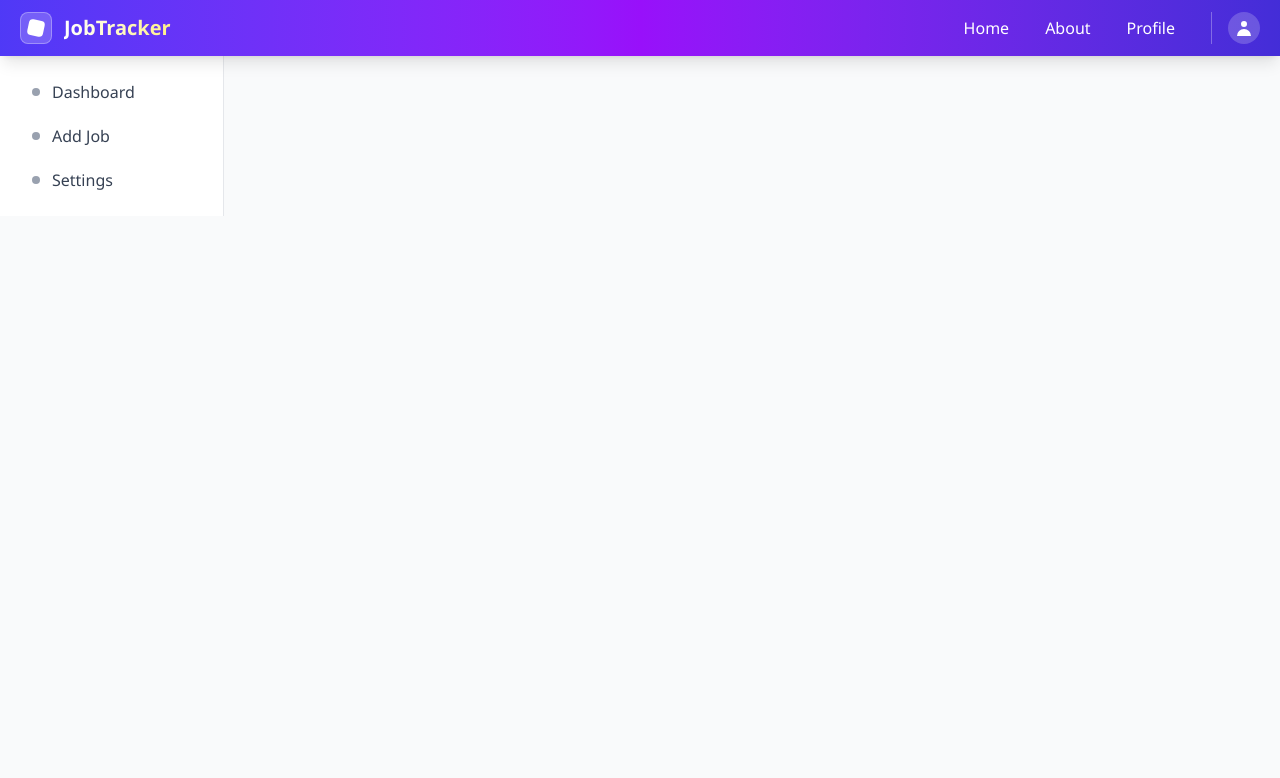
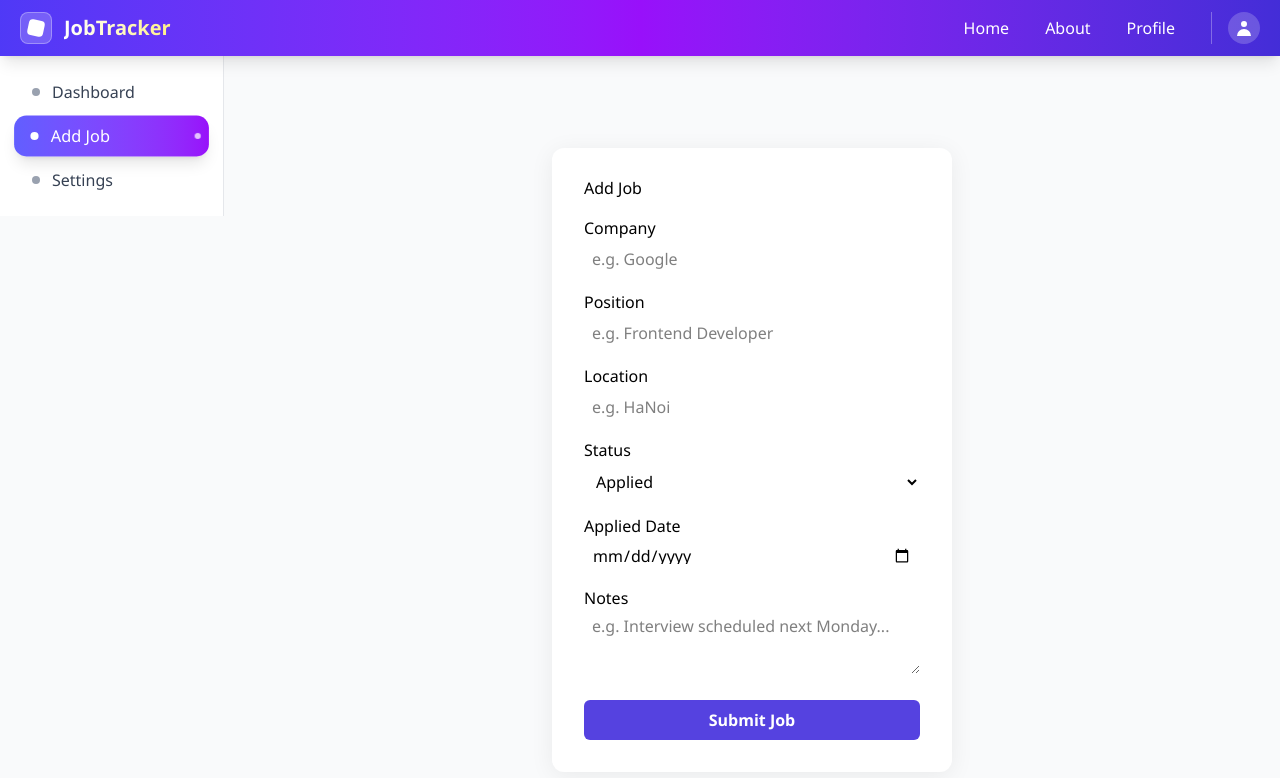
Before and after one commit to PhamTranDUc/LG_React, a React (Vite) app in the folder my-app/: page /add-job in a window 1280 px wide. Shown: the top 778 px of the page. Built offline with nearby package versions, Linux system fonts and the light colour scheme.

Commit message:
feat_add-Job

```diff
--- a/my-app/src/App.jsx
+++ b/my-app/src/App.jsx
@@ -1,12 +1,15 @@
 import { Routes, Route } from 'react-router-dom';
 import MainLayout from './layouts/MainLayout';
 import DashboardPage from './pages/DashboardPage';
+import AddJobPage from './pages/AddJobPage';
 
 function App() {
   return (
     <MainLayout>
       <Routes>
         <Route path="/" element={<DashboardPage />} />
+        <Route path="/add-job" element={<AddJobPage />} />
+        <Route path="/dashboard" element={<DashboardPage />} />
       </Routes>
     </MainLayout>
   );
--- a/my-app/src/constants/index.js
+++ b/my-app/src/constants/index.js
@@ -1,8 +1,14 @@
+// export const MENU_ITEMS = [
+//   { id: 'dashboard', label: 'Dashboard' },
+//   { id: 'add-job', label: 'Add Job' },
+//   { id: 'settings', label: 'Settings' }
+// ];
 export const MENU_ITEMS = [
-  { id: 'dashboard', label: 'Dashboard' },
-  { id: 'add-job', label: 'Add Job' },
-  { id: 'settings', label: 'Settings' }
+  { id: 'dashboard', label: 'Dashboard', path: '/dashboard' },
+  { id: 'add-job', label: 'Add Job', path: '/add-job' },
+  { id: 'settings', label: 'Settings', path: '/settings' }
 ];
+
 
 export const JOB_STATUS_CLASSES = {
   applied: 'bg-green-100 text-green-800',
@@ -19,12 +25,14 @@ export const getStatusColor = (status) => {
 export const JOB_STATUS_MAP = {
   1: 'Applied',
   2: 'Interview',
-  3: 'Rejected',
+  3: 'Offer',
+  4: 'Rejected',
 };
 
 export const JOB_STATUS_OPTIONS = [
   'All Status',
   'Applied',
   'Interview',
+  'Offer',
   'Rejected',
 ];
--- a/my-app/src/pages/AddJobPage.jsx
+++ b/my-app/src/pages/AddJobPage.jsx
@@ -0,0 +1,186 @@
+import React, { useState } from "react";
+
+const API_URL = import.meta.env.VITE_REACT_APP_API_URL + "/v1/jobs/job";
+
+const statusOptions = [
+  { value: 1, label: "Interview" },
+  { value: 2, label: "Applied" },
+  { value: 3, label: "Offer" },
+  { value: 4, label: "Rejected" },
+];
+
+export default function AddJobPage() {
+  const [form, setForm] = useState({
+    company: "",
+    title: "",
+    location: "",
+    status: 2,
+    appliedDate: "",
+    notes: "",
+  });
+  const [loading, setLoading] = useState(false);
+  const [success, setSuccess] = useState(false);
+
+  const handleChange = (e) => {
+    const { name, value } = e.target;
+    setForm((prev) => ({
+      ...prev,
+      [name]: value,
+    }));
+  };
+
+  const handleSubmit = async (e) => {
+    e.preventDefault();
+    setLoading(true);
+    setSuccess(false);
+    try {
+      const res = await fetch(API_URL, {
+        method: "POST",
+        headers: { "Content-Type": "application/json" },
+        body: JSON.stringify({
+          company: form.company,
+          title: form.title,
+          location: form.location,
+          status: Number(form.status),
+          appliedDate: form.appliedDate || new Date().toISOString(),
+          notes: form.notes,
+        }),
+      });
+      if (res.ok) {
+        setSuccess(true);
+        setForm({
+          company: "",
+          title: "",
+          location: "",
+          status: 3,
+          appliedDate: "",
+          notes: "",
+        });
+      }
+    } finally {
+      setLoading(false);
+    }
+  };
+
+  return (
+    <div style={{ display: "flex", justifyContent: "center", marginTop: 60 }}>
+      <form
+        onSubmit={handleSubmit}
+        style={{
+          background: "#fff",
+          padding: 32,
+          borderRadius: 12,
+          boxShadow: "0 4px 24px #0001",
+          minWidth: 400,
+        }}
+      >
+        <h2 style={{ marginBottom: 24 }}>Add Job</h2>
+        <div style={{ marginBottom: 16 }}>
+          <label>
+            <b>Company</b>
+            <input
+              type="text"
+              name="company"
+              value={form.company}
+              onChange={handleChange}
+              placeholder="e.g. Google"
+              required
+              style={{ width: "100%", marginTop: 4, padding: 8 }}
+            />
+          </label>
+        </div>
+        <div style={{ marginBottom: 16 }}>
+          <label>
+            <b>Position</b>
+            <input
+              type="text"
+              name="title"
+              value={form.title}
+              onChange={handleChange}
+              placeholder="e.g. Frontend Developer"
+              required
+              style={{ width: "100%", marginTop: 4, padding: 8 }}
+            />
+          </label>
+        </div>
+        <div style={{ marginBottom: 16 }}>
+          <label>
+            <b>Location</b>
+            <input
+              type="text"
+              name="location"
+              value={form.location}
+              onChange={handleChange}
+              placeholder="e.g. HaNoi"
+              style={{ width: "100%", marginTop: 4, padding: 8 }}
+            />
+          </label>
+        </div>
+        <div style={{ marginBottom: 16 }}>
+          <label>
+            <b>Status</b>
+            <select
+              name="status"
+              value={form.status}
+              onChange={handleChange}
+              style={{ width: "100%", marginTop: 4, padding: 8 }}
+            >
+              {statusOptions.map((opt) => (
+                <option key={opt.value} value={opt.value}>
+                  {opt.label}
+                </option>
+              ))}
+            </select>
+          </label>
+        </div>
+        <div style={{ marginBottom: 16 }}>
+          <label>
+            <b>Applied Date</b>
+            <input
+              type="date"
+              name="appliedDate"
+              value={form.appliedDate}
+              onChange={handleChange}
+              style={{ width: "100%", marginTop: 4, padding: 8 }}
+            />
+          </label>
+        </div>
+        <div style={{ marginBottom: 24 }}>
+          <label>
+            <b>Notes</b>
+            <textarea
+              name="notes"
+              value={form.notes}
+              onChange={handleChange}
+              placeholder="e.g. Interview scheduled next Monday..."
+              rows={3}
+              style={{ width: "100%", marginTop: 4, padding: 8 }}
+            />
+          </label>
+        </div>
+        <button
+          type="submit"
+          disabled={loading}
+          style={{
+            width: "100%",
+            background: "#5542e0",
+            color: "#fff",
+            padding: 12,
+            border: "none",
+            borderRadius: 6,
+            fontWeight: 600,
+            fontSize: 16,
+            cursor: "pointer",
+          }}
+        >
+          {loading ? "Submitting..." : "Submit Job"}
+        </button>
+        {success && (
+          <div style={{ color: "green", marginTop: 16 }}>
+            Job submitted successfully!
+          </div>
+        )}
+      </form>
+    </div>
+  );
+}
```
